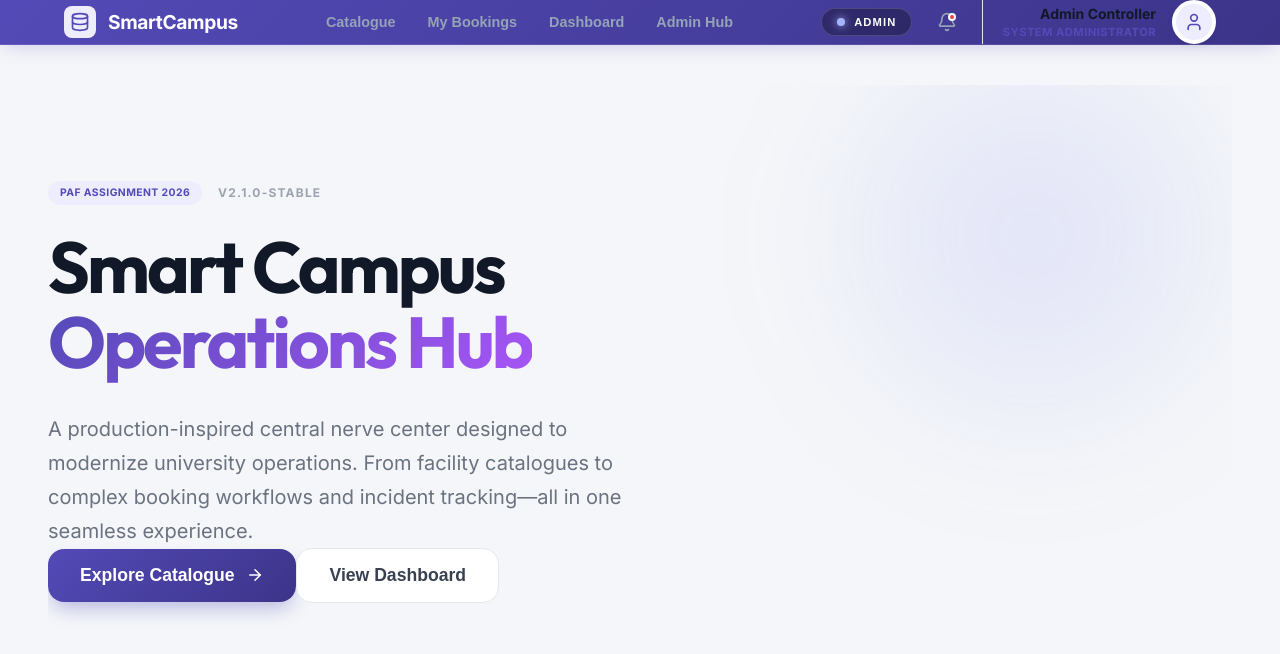
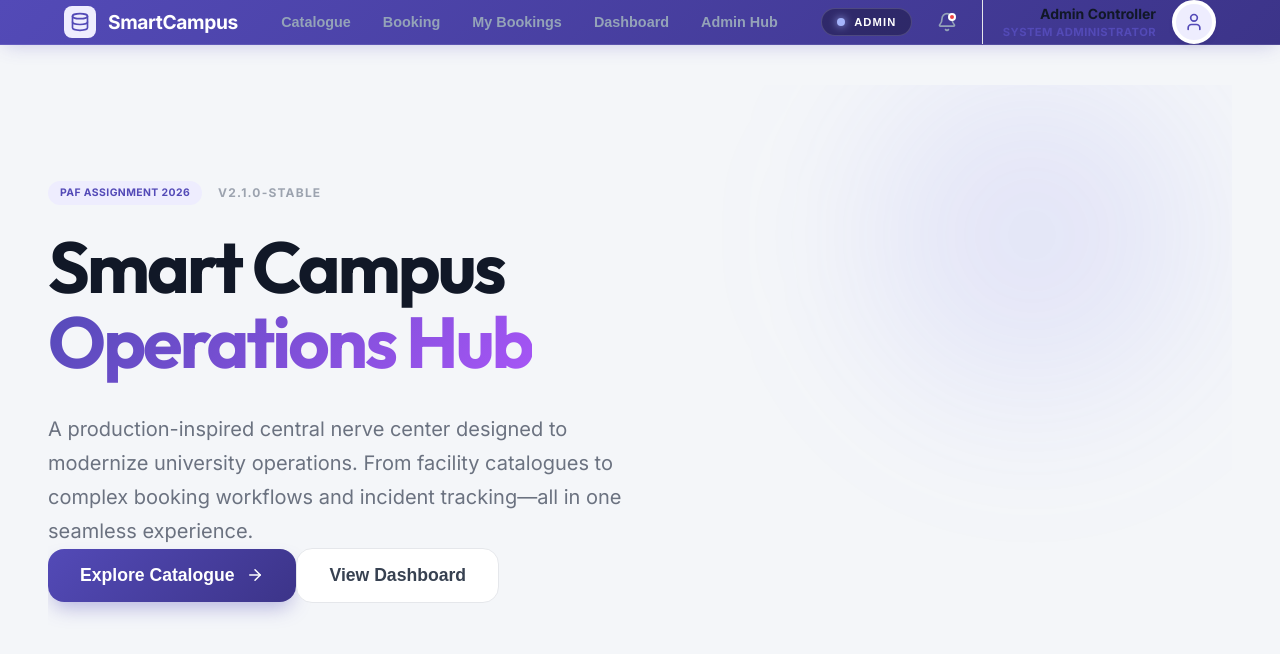
Before and after one commit to ishini-kavishka/it3030-paf-2026-smart-campus-group07, a React (Create React App) app in the folder frontend/: page / in a window 1280 px wide. Shown: the top 654 px of the page. Built offline with nearby package versions, Linux system fonts and the light colour scheme.

Commit message:
feat: implement responsive header component and admin booking management page

```diff
--- a/frontend/src/components/Header.js
+++ b/frontend/src/components/Header.js
@@ -60,6 +60,7 @@ const Header = ({ currentTab, onNavigate, userRole, setUserRole }) => {
   const mobileLinks = [
     { label: 'Home', tab: 'home', icon: <LayoutDashboard size={18} /> },
     { label: 'Catalogue', tab: 'catalogue', icon: <BookOpen size={18} /> },
+    { label: 'Booking', tab: 'booking', icon: <Calendar size={18} /> },
     { label: 'My Bookings', tab: 'my-bookings', icon: <Calendar size={18} /> },
     ...(userRole === 'admin' ? [
       { label: 'Dashboard', tab: 'dashboard', icon: <LayoutDashboard size={18} /> },
@@ -101,6 +102,12 @@ const Header = ({ currentTab, onNavigate, userRole, setUserRole }) => {
             {isHome ? (
               <nav className="header-nav">
                 <button onClick={() => navigate('catalogue')}>Catalogue</button>
+                <button
+                  className={currentTab === 'booking' ? 'active-nav' : ''}
+                  onClick={() => navigate('booking')}
+                >
+                  Booking
+                </button>
                 <button
                   className={currentTab === 'my-bookings' ? 'active-nav' : ''}
                   onClick={() => navigate('my-bookings')}
--- a/frontend/src/pages/AdminBookingsPage.js
+++ b/frontend/src/pages/AdminBookingsPage.js
@@ -38,7 +38,7 @@ const AdminBookingsPage = () => {
         body: JSON.stringify({ status, reason })
       });
       fetchBookings();
-    } catch(err) {
+    } catch (err) {
       console.error(err);
     }
   };
--- a/frontend/src/pages/BookingPage.js
+++ b/frontend/src/pages/BookingPage.js
@@ -51,6 +51,20 @@ const BookingPage = ({ setTab }) => {
     e.preventDefault();
     setErrorMsg('');
     setSuccessMsg('');
+
+    // Additional validation for past dates
+    const selectedDate = new Date(formData.date);
+    const today = new Date();
+    today.setHours(0, 0, 0, 0); // Normalize to start of day
+
+    // Adding time zone offset to ensure local date comparison is accurate
+    selectedDate.setMinutes(selectedDate.getMinutes() + selectedDate.getTimezoneOffset());
+
+    if (selectedDate < today) {
+      setErrorMsg('You cannot select a past date for a booking.');
+      return;
+    }
+
     const url = editingId
       ? `http://localhost:8082/api/bookings/${editingId}`
       : 'http://localhost:8082/api/bookings';
@@ -107,7 +121,7 @@ const BookingPage = ({ setTab }) => {
           </div>
           <div className="flex-col">
             <label className="text-xs font-bold text-muted uppercase mb-1">Date</label>
-            <input type="date" name="date" value={formData.date} onChange={handleChange} required className="search-box input" style={{ padding: '0.8rem', borderRadius: '8px', border: '1px solid #e5e7eb' }} />
+            <input type="date" name="date" value={formData.date} onChange={handleChange} min={new Date().toISOString().split('T')[0]} required className="search-box input" style={{ padding: '0.8rem', borderRadius: '8px', border: '1px solid #e5e7eb' }} />
           </div>
           <div className="flex-col">
             <label className="text-xs font-bold text-muted uppercase mb-1">Expected Attendees</label>
```
